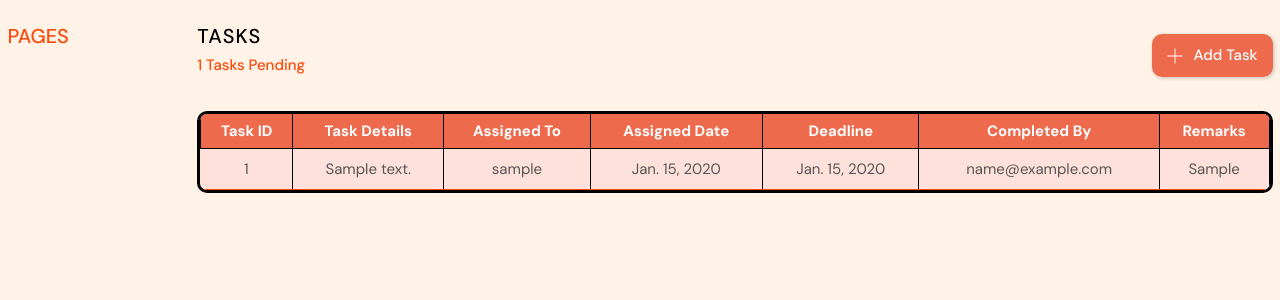
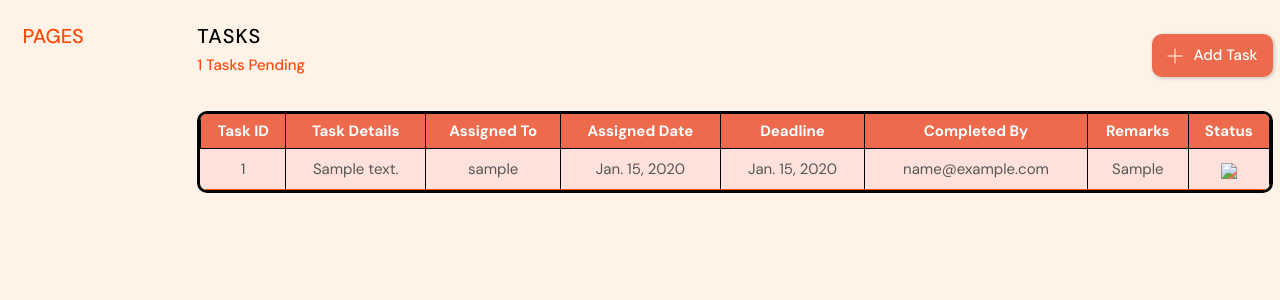
Before and after one commit to asim-anwar/accordapp, a Django app: page /tasks/ in a window 1280 px wide. Shown: the part 130-430 px from the top of the page. Run offline with Django 3.2, Linux system fonts and the light colour scheme; a user stored in the database is signed in; tables that the repository leaves empty hold one stand-in row (values such as "Sample post"); grey boxes marked "Sample" are stand-in pictures; some libraries are stand-ins or nearby versions.

Commit message:
table column added and some front end

```diff
--- a/accordappmain/accord/templates/accord/feed_component_products.html
+++ b/accordappmain/accord/templates/accord/feed_component_products.html
@@ -25,7 +25,7 @@
     .action-btn {
         background-color: #ed6a4c;
         color: white;
-        padding: 10px 15px;
+        {#padding: 10px 15px;#}
         border: none;
         border-radius: 10px;
         font-size: 10px;
@@ -145,7 +145,7 @@
             <th>Preorder</th>
             <th>Product Type</th>
             <th>Availability</th>
-            <th>Action</th>
+            <th>Update</th>
         </tr>
 
         {#{% for lobby in lobbys %}#}
@@ -275,7 +275,7 @@
                     {#                </div>#}
                 </td>
                 <td>
-                    <button class="action-btn" onclick="openForm({{product.id}})">Update</button>
+                    <button class="action-btn" onclick="openForm({{product.id}})"><img src="https://img.icons8.com/dotty/40/ffffff/upgrade.png"/></button>
                 </td>
             </tr>
 
--- a/accordappmain/accord/templates/accord/feed_component_tasks.html
+++ b/accordappmain/accord/templates/accord/feed_component_tasks.html
@@ -15,19 +15,18 @@
     .action-btn {
         background-color: #ed6a4c;
         color: white;
-        padding: 10px 15px;
+        {#padding: 10px 15px;#}
         border: none;
         border-radius: 10px;
         font-size: 10px;
         font-weight: 800;
-        cursor: pointer;{#opacity: 0.8;{#position: fixed;#}{#bottom: 23px;#}{#right: 28px;#}{#width: 280px;#}
+        cursor: pointer;
+    {#opacity: 0.8;{#position: fixed;#}{#bottom: 23px;#}{#right: 28px;#}{#width: 280px;#}
     }
 
-    .action-btn:hover{
+    .action-btn:hover {
         color: #565656;
-        {#background-color: #ed6a4c;#}
-        {#border: 1px solid black;#}
-        opacity: 90%;
+    {#background-color: #ed6a4c;#}{#border: 1px solid black;#} opacity: 90%;
     }
 
     /* The popup form - hidden by default */
@@ -36,9 +35,9 @@
         position: fixed;
         bottom: 300px;
         right: 700px;
-        border: 3px solid  #fc4b0b;
+        border: 3px solid #fc4b0b;
         border-radius: 15px;
-        {#z-index: 9;#}
+    {#z-index: 9;#}
     }
 
     /* Add styles to the form container */
@@ -54,7 +53,7 @@
         width: 100%;
         padding: 15px 10px;
         margin: 5px 0 22px 0;
-        border: 1px solid  #fc4b0b;
+        border: 1px solid #fc4b0b;
         border-radius: 5px;
         background: #FFF3E8;
     }
@@ -95,8 +94,7 @@
         text-align: center;
         vertical-align: center;
         border-bottom: 1px solid #fc4b0b;
-        {#padding-top: 1rem;#}
-        padding: 0.8rem;
+    {#padding-top: 1rem;#} padding: 0.8rem;
         border-radius: 5px;
     }
 
@@ -111,8 +109,7 @@
         border-left: 1px solid black;
         border-right: 1px solid black;
         border-bottom: 1px solid black;
-        {#border-radius: 5px;#}
-        padding: 0.5rem;
+    {#border-radius: 5px;#} padding: 0.5rem;
         width: auto;
         color: white;
         position: sticky;
@@ -127,14 +124,11 @@
             <th>Task ID</th>
             <th>Task Details</th>
             <th>Assigned To</th>
-            {#            <th>Quantity</th>#}
-            {#            <th>Customer Name</th>#}
-            {#            <th>Customer Mobile</th>#}
-            {#            <th>Customer Address</th>#}
             <th>Assigned Date</th>
             <th>Deadline</th>
             <th>Completed By</th>
             <th>Remarks</th>
+            <th>Status</th>
         </tr>
 
         {% for task in tasks %}
@@ -175,6 +169,9 @@
                     <span>{{ task.remarks }}</span>
                     {#                </div>#}
                 </td>
+                <td>
+                    <button class="action-btn" onclick="openForm({{ product.id }})"><img src="https://img.icons8.com/external-smashingstocks-hand-drawn-black-smashing-stocks/40/ffffff/external-incomplete-data-analytics-smashingstocks-hand-drawn-black-smashing-stocks.png"/></button>
+                </td>
             </tr>
 
 
--- a/accordappmain/accord/templates/accord/topics_component.html
+++ b/accordappmain/accord/templates/accord/topics_component.html
@@ -1,6 +1,6 @@
 <div class="topics">
     <div class="topics__header">
-        <h2>Pages</h2>
+        <h2 style="padding-left: 1.5rem;">Pages</h2>
     </div>
     <ul class="topics__list">
         {#        <li>#}
--- a/accordappmain/templates/main.html
+++ b/accordappmain/templates/main.html
@@ -6,12 +6,12 @@
     <meta http-equiv="X-UA-Compatible" content="IE=edge"/>
     <meta name="viewport" content="width=device-width, initial-scale=1.0"/>
     <link rel="shortcut icon" href="{% static 'images/seikai_logo.png' %}" type="image/x-icon"/>
-    <link href="https://cdn.jsdelivr.net/npm/select2@4.1.0-rc.0/dist/css/select2.min.css" rel="stylesheet"/>
     <script src="https://cdn.jsdelivr.net/npm/select2@4.1.0-rc.0/dist/js/select2.min.js"></script>
     <!-- Select2 CSS -->
     <link href="https://cdn.jsdelivr.net/npm/select2@4.1.0-beta.1/dist/css/select2.min.css" rel="stylesheet"/>
     {#    boostrap#}
     <link href="https://cdn.jsdelivr.net/npm/bootstrap@5.0.2/dist/css/bootstrap.min.css" rel="stylesheet" integrity="sha384-EVSTQN3/azprG1Anm3QDgpJLIm9Nao0Yz1ztcQTwFspd3yD65VohhpuuCOmLASjC" crossorigin="anonymous">
+    <link href="https://cdn.jsdelivr.net/npm/select2@4.1.0-rc.0/dist/css/select2.min.css" rel="stylesheet"/>
     <link rel="stylesheet" href="{% static 'styles/style.css' %}"/>
     <!-- jQuery -->
     <script src="https://ajax.googleapis.com/ajax/libs/jquery/3.5.1/jquery.min.js"></script>
--- a/accordappmain/templates/navbar.html
+++ b/accordappmain/templates/navbar.html
@@ -27,7 +27,7 @@
                 <div class="header__user">
                     <a href="{% url 'user-profile' request.user.id %}">
                         <div class="avatar avatar--medium active">
-                            <img src="{{ user.avatar.url }}"/>
+                            <img src="{{ request.user.avatar.url }}"/>
                         </div>
                         <p>{{ request.user.name }}<span>@{{ request.user.username }}</span></p>
                     </a>
```
Also changed, not shown: accordappmain/accord/templates/accord/feed_component.html (+15 -15 lines).
